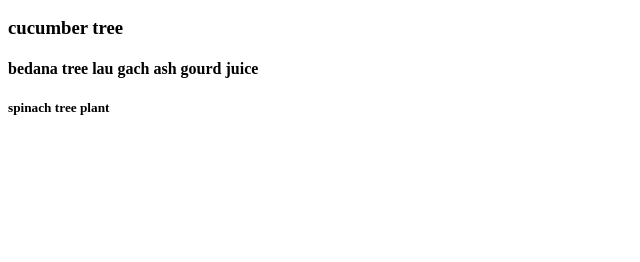
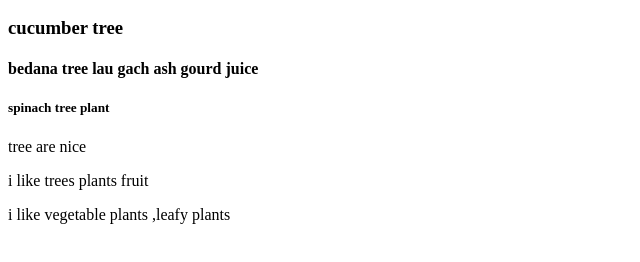
Before and after one commit to bonosree104/my-beautiful-website, a plain HTML site: page index.html in a window 1280 px wide. Shown: the part 110-372 px from the top of the page, without its empty margins (0-640 px from the left). Drawn offline with Linux system fonts and the light colour scheme.

Commit message:
my trees

```diff
--- a/index.html
+++ b/index.html
@@ -12,6 +12,9 @@
     <h3>cucumber tree</h3>
     <h4>bedana tree  lau gach ash gourd juice</h4>
     <h5>spinach tree plant</h5>
+    <p>tree are  nice </p>
+    <p>i like trees plants fruit</p>
+    <p>i like vegetable plants ,leafy plants</p>
 
 </body>
 </html>
```
